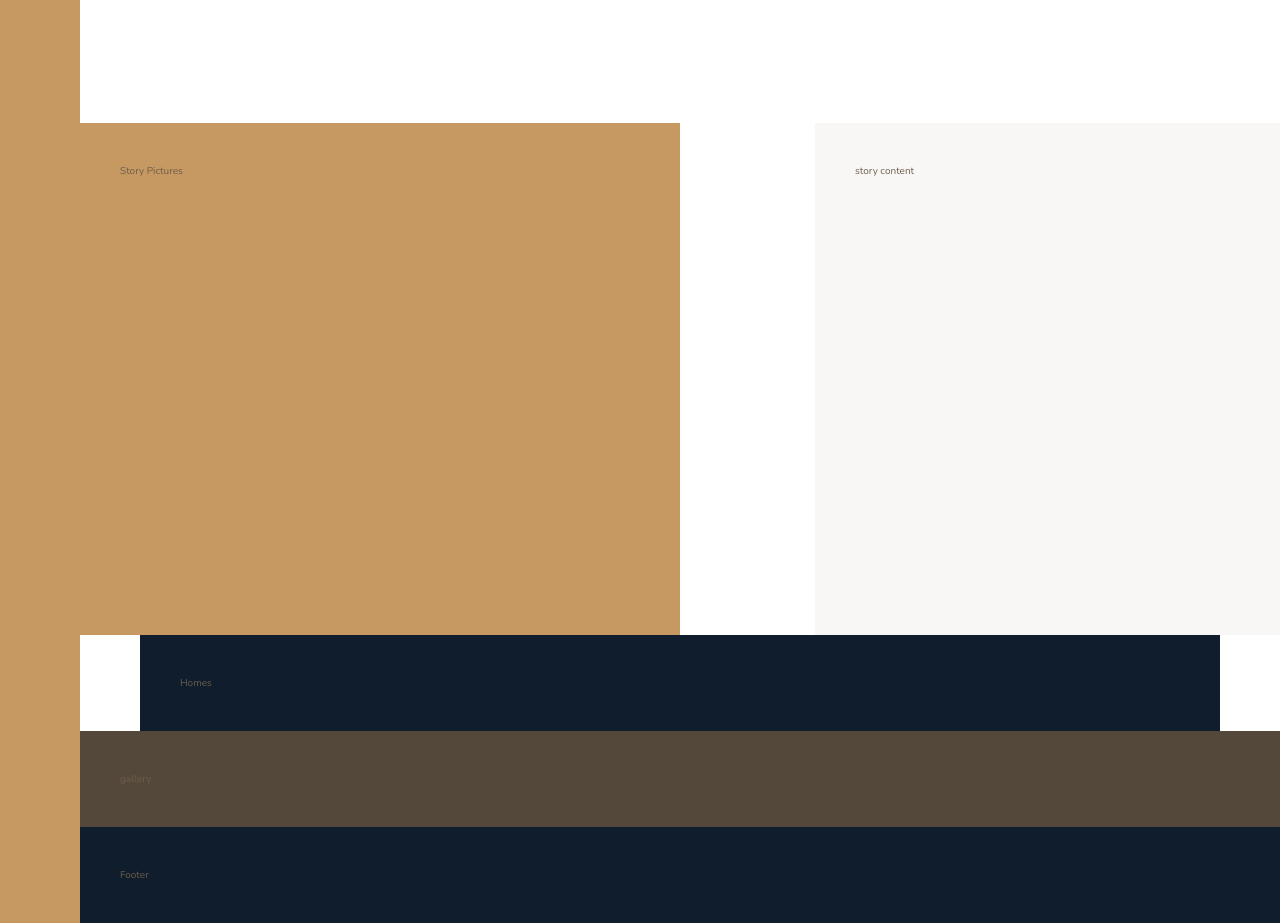
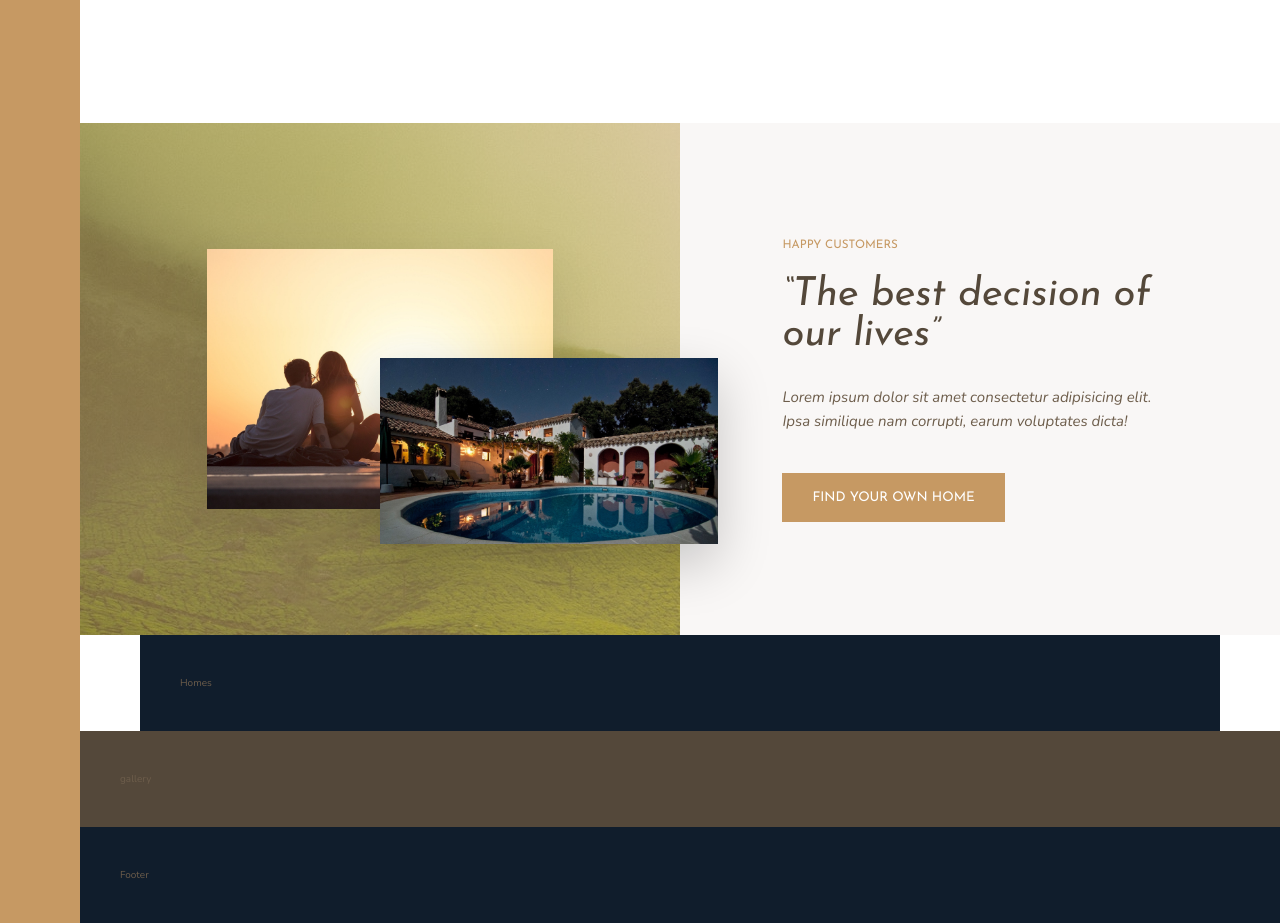
Before and after one commit to cdbarbosa/nexter-project-css-sass, a website: page index.html in a window 1280 px wide. Shown: the part 1320-2243 px from the top of the page. Drawn offline with nearby package versions, Linux system fonts and the light colour scheme.

Commit message:
story section

```diff
--- a/index.html
+++ b/index.html
@@ -71,10 +71,14 @@
     </section>
 
     <div class="story__pictures">
-        Story Pictures
+        <img src="img/story-1.jpeg" alt="" class="story__img-1">
+        <img src="img/story-2.jpeg" alt="" class="story__img-2">
     </div>
     <div class="story__content">
-        story content
+        <h3 class="heading-3 mb-sm">Happy Customers</h3>
+        <h2 class="heading-2 heading-2--dark mb-md">&ldquo;The best decision of our lives&rdquo;</h2>
+        <p class="story__text">Lorem ipsum dolor sit amet consectetur adipisicing elit. Ipsa similique nam corrupti, earum voluptates dicta!</p>
+        <button class="btn">Find your own home</button>
     </div>
     <section class="homes">
         Homes
--- a/sass/_story.scss
+++ b/sass/_story.scss
@@ -2,10 +2,49 @@
     &__pictures {
         background-color: $color-primary;
         grid-column: full-start / col-end 4;
+        background-image: linear-gradient(rgba($color-primary, .5), rgba($color-primary, .5)), url(../img/back.jpg);
+
+        display: grid;
+        grid-template-rows: repeat(6, 1fr);
+        grid-template-columns: repeat(6, 1fr);
+        align-items: center;
+    }
+
+    &__img-1 {
+        width: 100%;
+        grid-row: 2 / 6;
+        grid-column: 2 / 6;
+        box-shadow: 0 2rem 5rem rgba($color: #000000, $alpha: .1);
+    }
+    &__img-2 {
+        width: 130%;
+        grid-row: 4 / 6;
+        grid-column: 4 / 7;
+        z-index: 20;
+        box-shadow: 0 2rem 5rem rgba($color: #000000, $alpha: .2);
     }
 
     &__content {
         background-color: $color-grey-light-1;
-        grid-column: col-end 5 / full-end;
+        grid-column: col-start 5 / full-end;
+
+        padding: 6rem 8vw;
+
+        display: flex;
+        flex-direction: column;
+        justify-content: center;
+        align-items: flex-start;
+
+        /*
+        display: grid;
+        align-content: center;
+        justify-items: start;
+        */
+    }
+
+    &__text {
+        font-size: 1.5rem;
+        font-style: italic;
+        margin-bottom: 4rem;
     }
 }
--- a/sass/_typography.scss
+++ b/sass/_typography.scss
@@ -9,10 +9,23 @@
 }
 .heading-2 {
     @extend %heading;
+    font-size: 4rem;
+    font-style: italic;
+    line-height: 1;
+
+    &--light {
+        color: $color-grey-light-1
+    }
+    &--dark {
+        color: $color-grey-dark-1
+    }
 
 }
 .heading-3 {
     @extend %heading;
+    font-style: 1.6rem;
+    color: $color-primary;
+    text-transform: uppercase;
 
 }
 .heading-4 {
@@ -26,3 +39,33 @@
         color: $color-grey-dark-1
     }
 }
+
+.btn {
+    background-color: $color-primary;
+    color: white;
+    border: none;
+    border-radius: 0;
+    font-family: $font-display;
+    font-style: 1.5rem;
+    text-transform: uppercase;
+    padding: 1.8rem 3rem;
+    cursor: pointer;
+    transition: all .2s;
+
+    &:hover {
+        background-color: $color-primary-dark;
+    }
+}
+
+.mb-sm {
+    margin-bottom: 2rem;
+}
+.mb-md {
+    margin-bottom: 3rem;
+}
+.mb-lg {
+    margin-bottom: 4rem;
+}
+.mb-bg {
+    margin-bottom: 8rem;
+}
```
Also changed, not shown: css/style.css.
